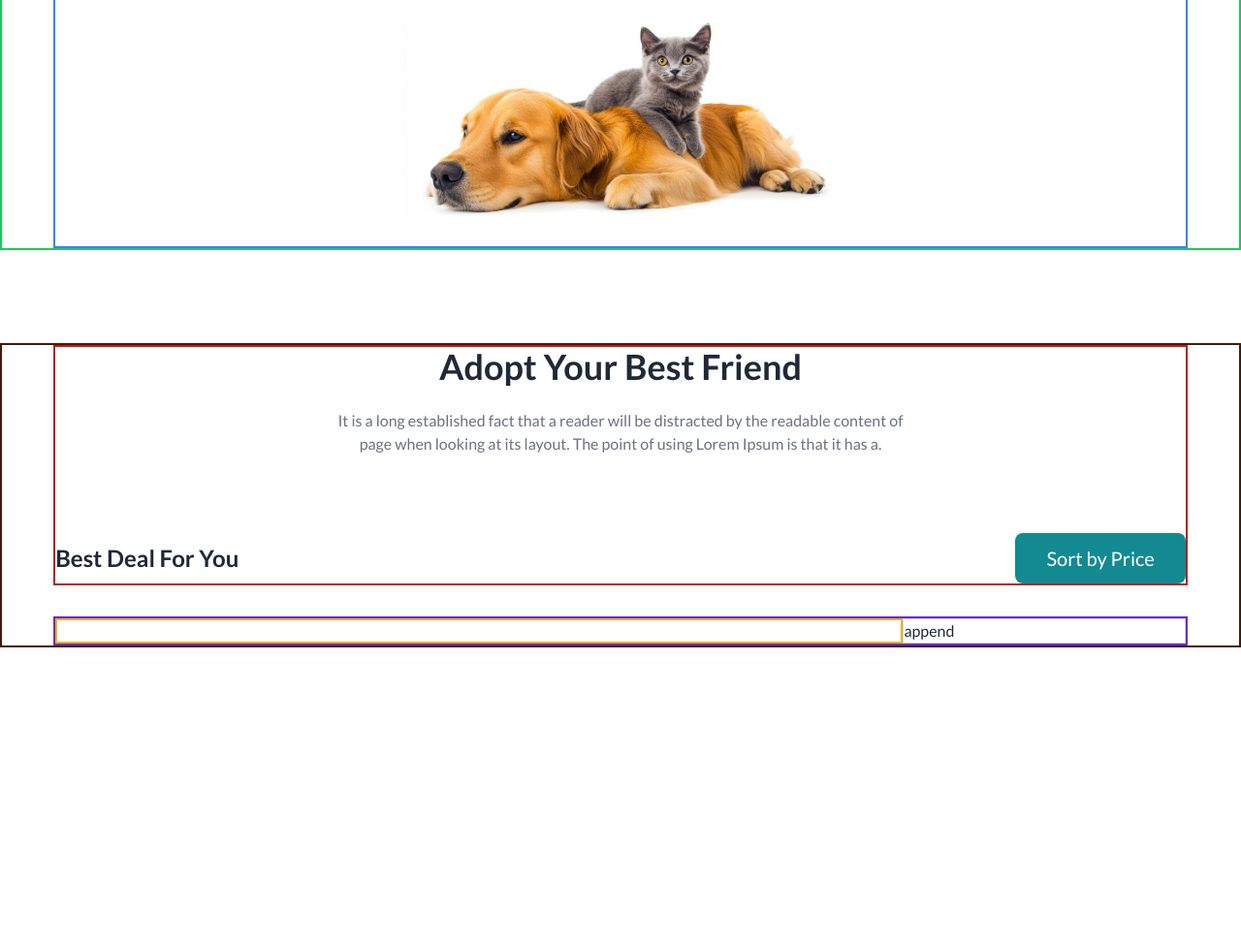
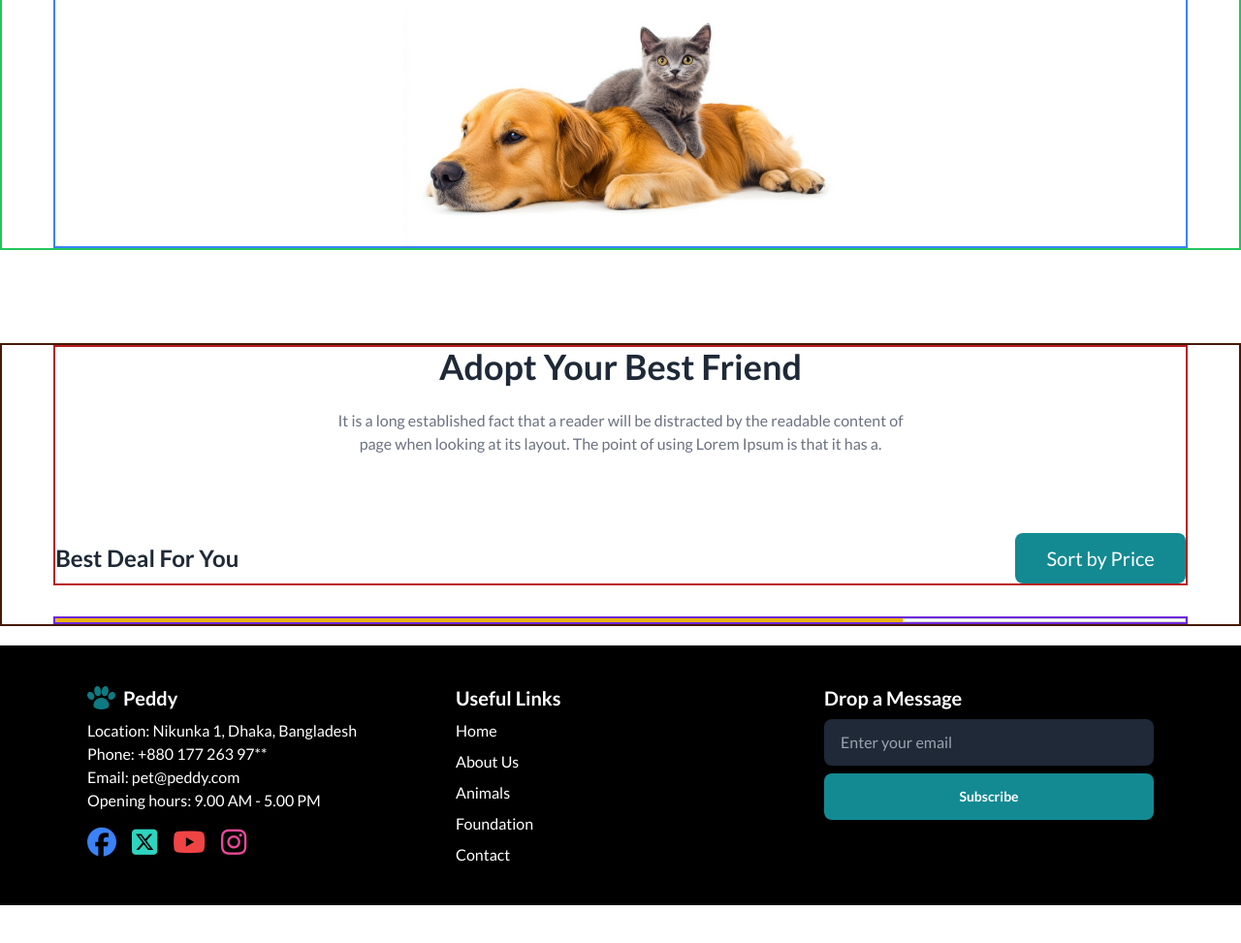
Before and after one commit to omarFaruk99/Assigment-6, a plain HTML site: page index.html in a window 1280 px wide. Shown: the part 537-1510 px from the top of the page at 97% size. After the commit the page ends 1471 px from the top, so only its background shows below. Drawn offline with nearby package versions, Linux system fonts and the light colour scheme; no server answers.

Commit message:
complete footer & append section

```diff
--- a/index.html
+++ b/index.html
@@ -31,7 +31,7 @@
             class="navbar-container flex justify-evenly md:justify-between  py-5 items-center mb-14 border-2 border-blue-500 w-11/12 mx-auto">
             <div class="w-[100px]  flex gap-1 md:gap-3 items-center">
                 <img src="./asset/logo.webp" alt="ph-tube-logo">
-                <h2 class="text-xl md:text-3xl">Peddy</h2>
+                <h2 class="font-semibold text-xl md:text-3xl">Peddy</h2>
             </div>
             <div class="btn-middle flex gap-2 md:gap-8 text-gray-500">
                 <button>Home</button>
@@ -67,7 +67,7 @@
         </nav>
     </header>
     <!-- ...............start Main Section....................... -->
-    <main class="border-2 border-amber-950 mt-16 sm:mt-24 mb-96">
+    <main class="border-2 border-amber-950 mt-16 sm:mt-24 mb-5">
         <!-- ............section: 1 [pets context, pets category btn]..........-->
         <section id="pets-container" class="w-11/12 mx-auto border-2 border-red-700">
             <!-- pets container contex -->
@@ -98,11 +98,69 @@
                 <div id="pets-cards-container"
                     class="col-span-3 grid grid-cols-1 md:grid-cols-2 lg:grid-cols-3 border-2 border-yellow-500 gap-4 ">
                 </div>
-                <div id="like-btn-append" class="col-span-1 grid grid-cols-1 md:grid-cols-2  border border-gray-300">
-                    append</div>
+                <div class="col-span-1 border border-gray-300">
+                    <div id="like-btn-append" class="grid grid-cols-1 md:grid-cols-2"></div>
+                </div>
             </div>
         </section>
     </main>
+    <!-- ................................footer section.......................................... -->
+    <footer class="bg-black text-white p-10">
+        <div class="w-11/12 mx-auto grid grid-cols-1 md:grid-cols-3 gap-10">
+
+            <!-- Company Info Section -->
+            <div>
+                <h2 class="text-xl font-bold flex items-center space-x-2">
+                    <span><img src="./asset/logo.webp" alt="ph-tube-logo"></span>
+                    <span>Peddy</span>
+                </h2>
+                <p class="mt-2">Location: Nikunka 1, Dhaka, Bangladesh</p>
+                <p>Phone: +880 177 263 97**</p>
+                <p>Email: pet@peddy.com</p>
+                <p>Opening hours: 9.00 AM - 5.00 PM</p>
+
+                <!-- Social Icons -->
+                <div class="flex space-x-4 mt-4">
+                    <a href="#" class="text-blue-500">
+                        <i class="fab fa-facebook footerIcon"></i> <!-- Facebook Icon -->
+                    </a>
+                    <a href="#" class="text-teal-400">
+                        <i class="fa-brands fa-square-x-twitter footerIcon"></i> <!-- X Icon -->
+                    </a>
+                    <a href="#" class="text-red-500">
+                        <i class="fab fa-youtube footerIcon"></i> <!-- YouTube Icon -->
+                    </a>
+                    <a href="#" class="text-pink-500">
+                        <i class="fab fa-instagram footerIcon"></i> <!-- Instagram Icon -->
+                    </a>
+                </div>
+            </div>
+
+            <!-- Useful Links Section -->
+            <div>
+                <h2 class="text-xl font-bold">Useful Links</h2>
+                <ul class="mt-2 space-y-2">
+                    <li><a href="#" class="hover:text-teal-500">Home</a></li>
+                    <li><a href="#" class="hover:text-teal-500">About Us</a></li>
+                    <li><a href="#" class="hover:text-teal-500">Animals</a></li>
+                    <li><a href="#" class="hover:text-teal-500">Foundation</a></li>
+                    <li><a href="#" class="hover:text-teal-500">Contact</a></li>
+                </ul>
+            </div>
+
+            <!-- Subscribe Section -->
+            <div>
+                <h2 class="text-xl font-bold">Drop a Message</h2>
+                <div class="mt-2">
+                    <input type="email" placeholder="Enter your email"
+                        class="input input-bordered w-full bg-gray-800 text-white" />
+                    <button class="btn colorBtn w-full mt-2 border-none">Subscribe</button>
+                </div>
+            </div>
+
+        </div>
+    </footer>
+
 
     <!-- ......................................................daisy ui modal........................................................... -->
     <!-- Open the modal using ID.showModal() method -->
--- a/script/peddyPets.js
+++ b/script/peddyPets.js
@@ -68,6 +68,26 @@ const clickDetailsBtn = async (petID) => {
   const res = await fetch(url);
   const data = await res.json();
   displayPetDetailsOnclick(data.petData);
+};
+
+// fetch pets by 'PetID' when click on 'thumpsUP icon'
+const clickThumbsUP = async (petID) => {
+  const url = `https://openapi.programming-hero.com/api/peddy/pet/${petID}`;
+  const res = await fetch(url);
+  const data = await res.json();
+  displayAppend(data.petData);
+  // displayPetDetailsOnclick(data.petData);
+};
+
+// append specific pet image into 'append' section
+const displayAppend = (specificPetObj) => {
+  const getAppendContainer = document.getElementById('like-btn-append');
+  const createPetImageDiv = document.createElement('div');
+  createPetImageDiv.classList.add('m-2');
+  createPetImageDiv.innerHTML = `
+      <img src= ${specificPetObj.image} alt="" class="w-full h-auto object-cover rounded-md" >
+    `;
+  getAppendContainer.append(createPetImageDiv);
 };
 
 // displayPetDetails: when click on details btn then [onclick > clickDetailsBtn > displayPetDetailsOnclick]
@@ -228,7 +248,9 @@ const displayAllFetchPets = (pets) => {
             </div>
         </div>
         <div class="flex flex-col sm:flex-row lg:flex-row items-center mt-3 flex-wrap gap-1 lg:justify-evenly">
-            <button class="border border-gray-300 px-2 sm:px-5 py-2 rounded-md w-full lg:w-auto">
+            <button onclick ="clickThumbsUP('${
+              element.petId
+            }')" class="border border-gray-300 px-2 sm:px-5 py-2 rounded-md w-full lg:w-auto">
                 <i class="fa-regular fa-thumbs-up"></i>
             </button>
             <button onclick ="clickAdoptBtnDisplay()" class="border border-gray-300 px-2 sm:px-5 py-2 rounded-md colorBtnText font-bold w-full lg:w-auto ">Adopt</button>
--- a/style.css
+++ b/style.css
@@ -17,3 +17,7 @@
   font-size: 50px; /* Adjust size as needed */
   color: #138a92;
 }
+
+.footerIcon {
+  font-size: 30px;
+}
```
